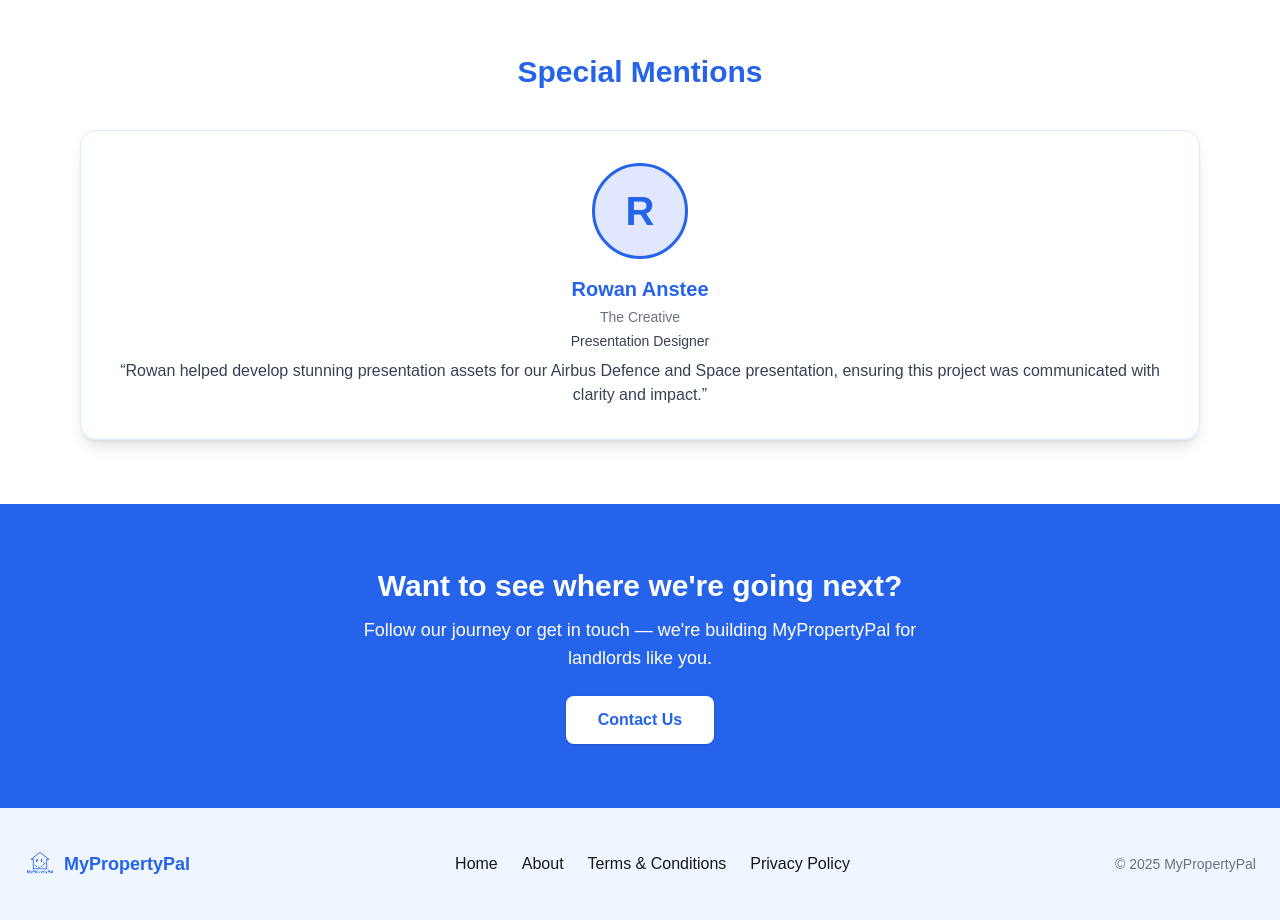
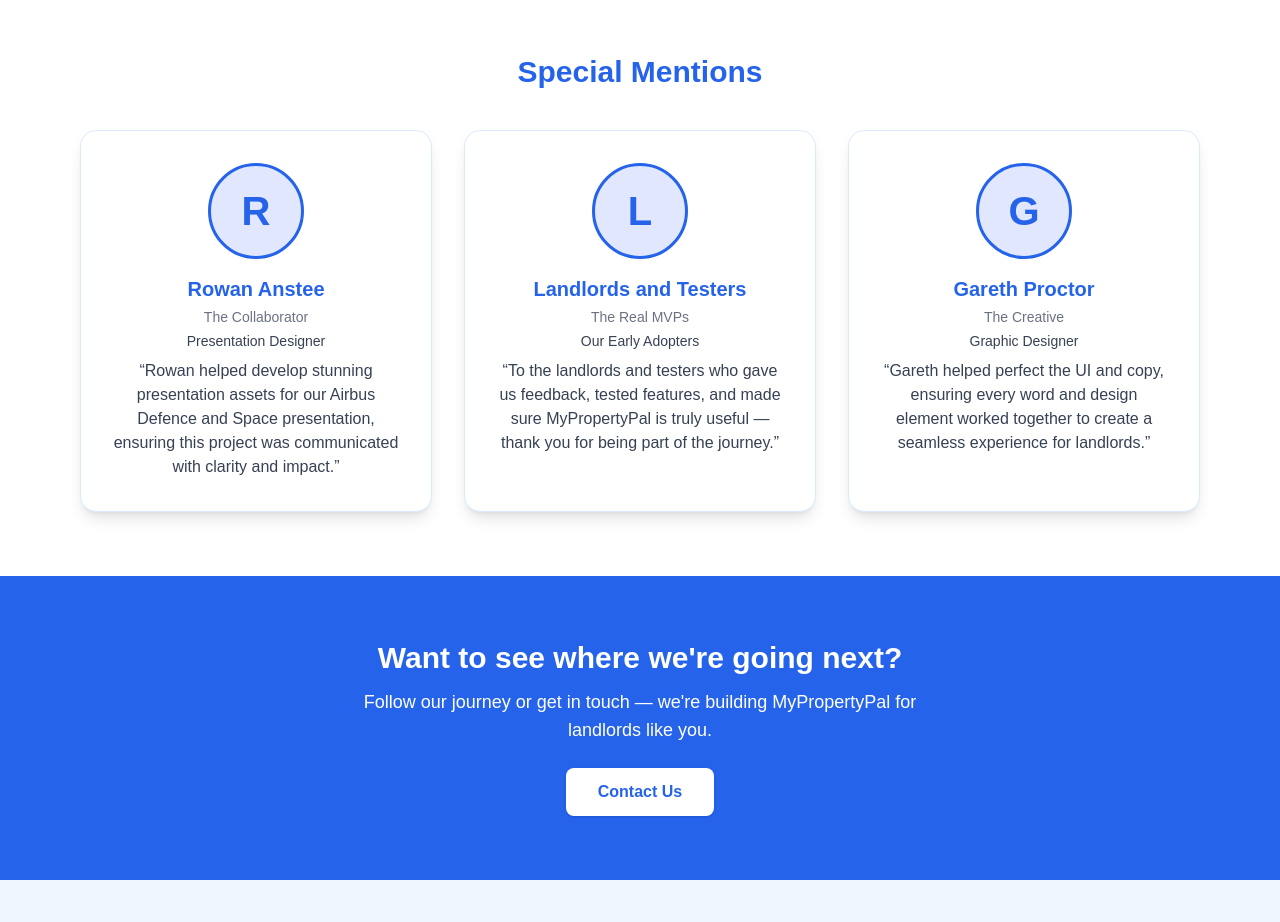
Before and after one commit to rubberduckies12/MyPropertyPal, a Next.js app in the folder marketing_site/: page /about/about in a window 1280 px wide. Shown: the part 1120-2042 px from the top of the page. Built offline with nearby package versions, Linux system fonts and the light colour scheme.

Commit message:
special mentions

```diff
--- a/marketing_site/src/pages/about/about.jsx
+++ b/marketing_site/src/pages/about/about.jsx
@@ -111,10 +111,30 @@ export default function DesktopAbout() {
                     <div className="flex-1 bg-white rounded-2xl shadow-lg p-8 flex flex-col items-center border border-blue-100">
                         <FounderIcon letter="R" color="#2563eb" />
                         <h3 className="text-xl font-bold mb-1 text-[#2563eb]">Rowan Anstee</h3>
-                        <div className="text-sm text-gray-500 mb-1">The Creative</div>
+                        <div className="text-sm text-gray-500 mb-1">The Collaborator</div>
                         <div className="text-sm text-gray-700 mb-2">Presentation Designer</div>
                         <p className="text-gray-700 text-center text-base">
                             “Rowan helped develop stunning presentation assets for our Airbus Defence and Space presentation, ensuring this project was communicated with clarity and impact.”
+                        </p>
+                    </div>
+                    {/* Landlords and Testers */}
+                    <div className="flex-1 bg-white rounded-2xl shadow-lg p-8 flex flex-col items-center border border-blue-100">
+                        <FounderIcon letter="L" color="#2563eb" />
+                        <h3 className="text-xl font-bold mb-1 text-[#2563eb]">Landlords and Testers</h3>
+                        <div className="text-sm text-gray-500 mb-1">The Real MVPs</div>
+                        <div className="text-sm text-gray-700 mb-2">Our Early Adopters</div>
+                        <p className="text-gray-700 text-center text-base">
+                            “To the landlords and testers who gave us feedback, tested features, and made sure MyPropertyPal is truly useful — thank you for being part of the journey.”
+                        </p>
+                    </div>
+                    {/* Gareth Proctor */}
+                    <div className="flex-1 bg-white rounded-2xl shadow-lg p-8 flex flex-col items-center border border-blue-100">
+                        <FounderIcon letter="G" color="#2563eb" />
+                        <h3 className="text-xl font-bold mb-1 text-[#2563eb]">Gareth Proctor</h3>
+                        <div className="text-sm text-gray-500 mb-1">The Creative</div>
+                        <div className="text-sm text-gray-700 mb-2">Graphic Designer</div>
+                        <p className="text-gray-700 text-center text-base">
+                            “Gareth helped perfect the UI and copy, ensuring every word and design element worked together to create a seamless experience for landlords.”
                         </p>
                     </div>
                 </div>
```
